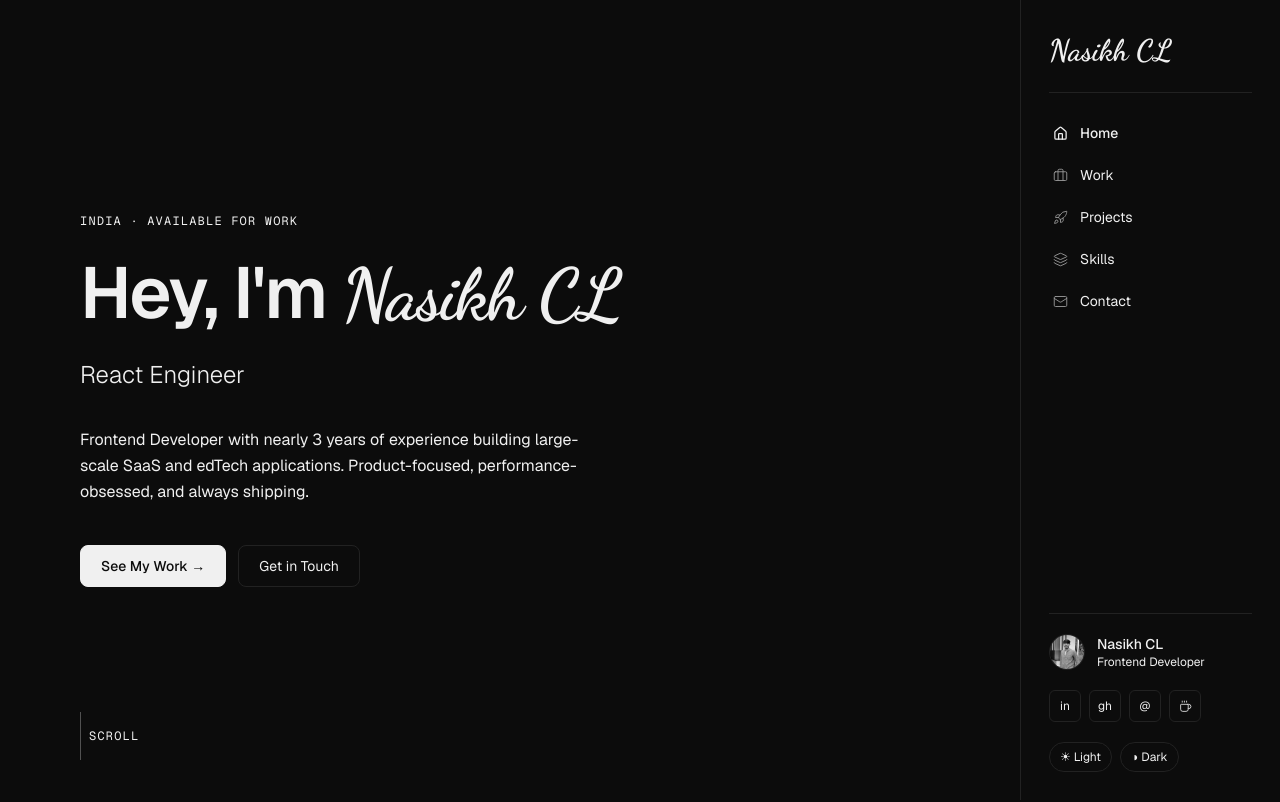
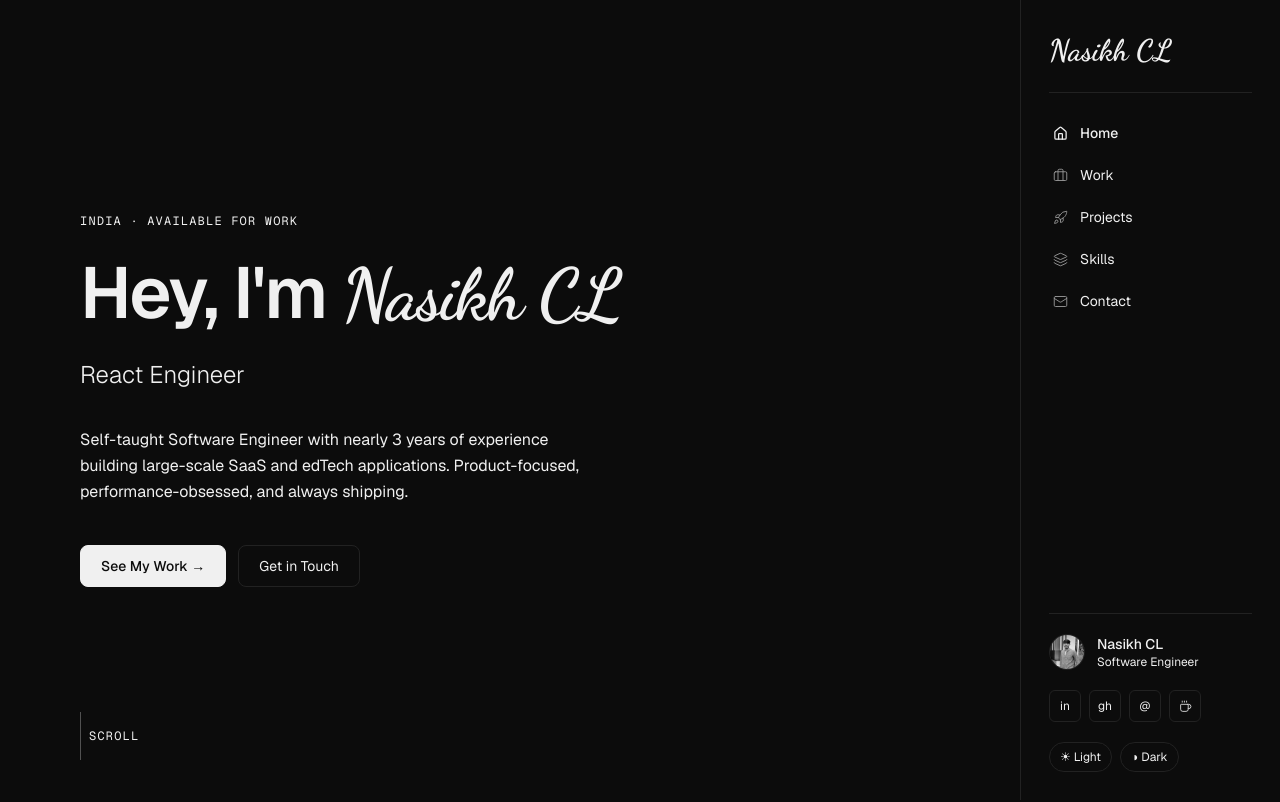
Before and after one commit to NasikhCL/personal-portfolio-website, a Next.js app: page / in a window 1280 px wide. Shown: the top 802 px of the page. Built offline with nearby package versions, Linux system fonts and the light colour scheme.

Commit message:
latest job update

```diff
--- a/data/portfolio.ts
+++ b/data/portfolio.ts
@@ -1,10 +1,10 @@
 export const profile = {
   name: "Nasikh Mahamood CL",
   displayName: "Nasikh CL",
-  title: "Frontend Developer",
+  title: "Software Engineer",
   tagline: "Building SaaS products that scale.",
   summary:
-    "Frontend Developer with nearly 3 years of experience building large-scale SaaS and edTech applications. Product-focused, performance-obsessed, and always shipping.",
+    "Self-taught Software Engineer with nearly 3 years of experience building large-scale SaaS and edTech applications. Product-focused, performance-obsessed, and always shipping.",
   email: "nasikcl@gmail.com",
   linkedin: "https://linkedin.com/in/nasikh-cl",
   github: "https://github.com/nasikhCL",
```
